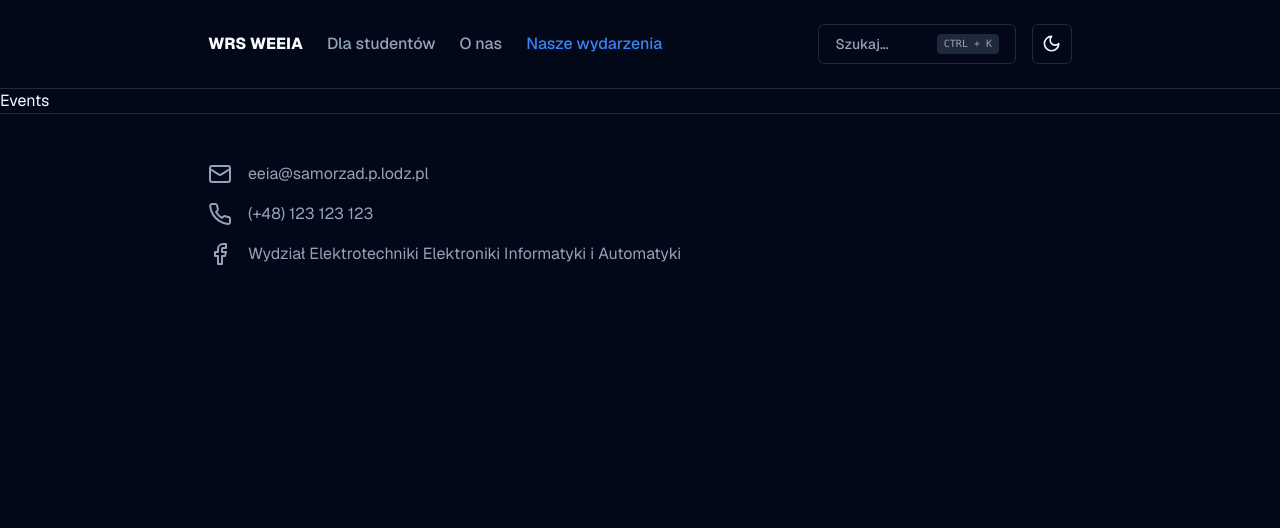
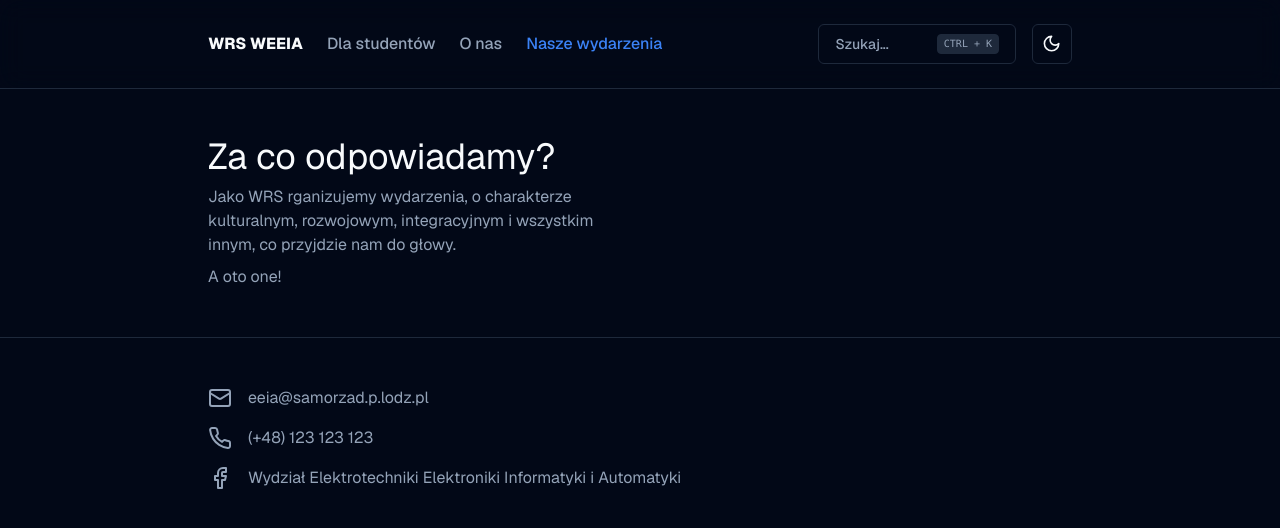
Before and after one commit to WRS-WEEIA-IT/WRS-Website, a Next.js app: page /events in a window 1280 px wide. Shown: the top 528 px of the page. Built offline with nearby package versions, Linux system fonts and the light colour scheme.

Commit message:
Add intro section to events site

```diff
--- a/app/[sections]/DutiesSection.tsx
+++ b/app/[sections]/DutiesSection.tsx
@@ -63,7 +63,7 @@ const DutiesSection = () => {
     return (
         <section id='duties' className='py-12'>
             <div className='site-container'>
-                <p className='text-2xl font-semibold leading-none tracking-tight'>Plan dyżurów</p>
+                <p className='text-2xl font-semibold leading-none tracking-tight mb-2'>Plan dyżurów</p>
                 <p className='text-sm text-muted-foreground pb-4'>Jesteśmy na 1 piętrze przy zamkniętym bufecie</p>
                 <Table className='p-0'>
                     <TableCaption>Plan dyżurów Wydziałowej Rady Samorządu</TableCaption>
--- a/app/[sections]/NewsSection.tsx
+++ b/app/[sections]/NewsSection.tsx
@@ -8,7 +8,7 @@ const NewsSection = () => {
     return (
         <section id='news' className='flex flex-col gap-6 site-container'>
             <div>
-                <p className='text-2xl font-semibold leading-none tracking-tight'>Aktualności</p>
+                <p className='text-2xl font-semibold leading-none tracking-tight mb-2'>Aktualności</p>
                 <p className='text-sm text-muted-foreground'>Bądź na bieżąco!</p>
             </div>
             <div className='grid grid-cols-1 md:grid-cols-2 xl:flex gap-4'>
--- /dev/null
+++ b/app/events/[sections]/IntroSection.tsx
@@ -0,0 +1,14 @@
+const IntroSection = () => {
+    return (
+        <div className='site-container py-12'>
+            <p className='text-2xl md:text-4xl mb-2'>Za co odpowiadamy?</p>
+            <p className='text-muted-foreground w-1/2 mb-2'>
+                Jako WRS rganizujemy wydarzenia, o charakterze kulturalnym, rozwojowym, integracyjnym i wszystkim innym, co przyjdzie nam do
+                głowy.
+            </p>
+            <p className='text-muted-foreground'>A oto one!</p>
+        </div>
+    );
+};
+
+export default IntroSection;
--- a/app/events/page.tsx
+++ b/app/events/page.tsx
@@ -1,5 +1,11 @@
+import IntroSection from './[sections]/IntroSection';
+
 const Events = () => {
-  return <div>Events</div>;
+    return (
+        <div>
+            <IntroSection />
+        </div>
+    );
 };
 
 export default Events;
```
